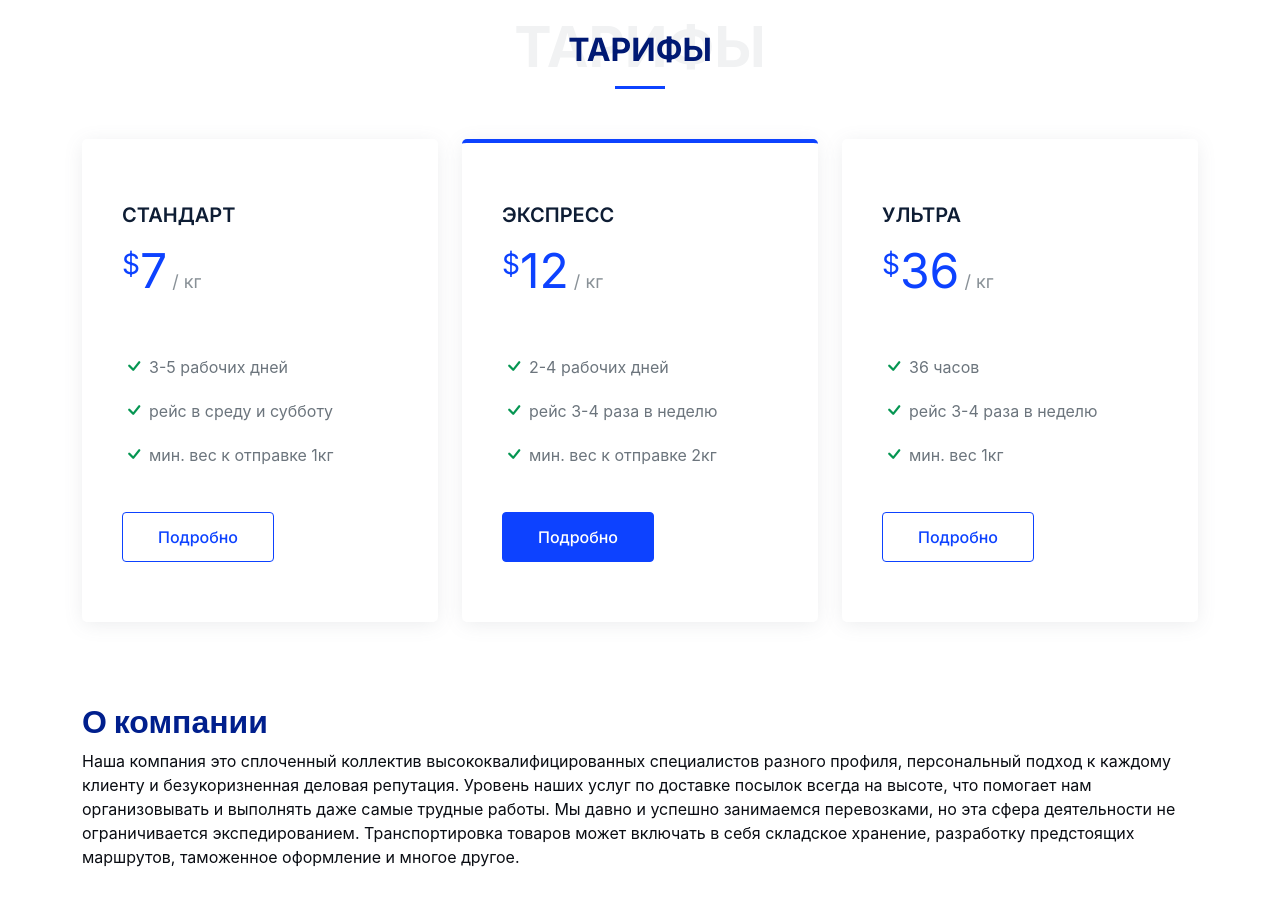
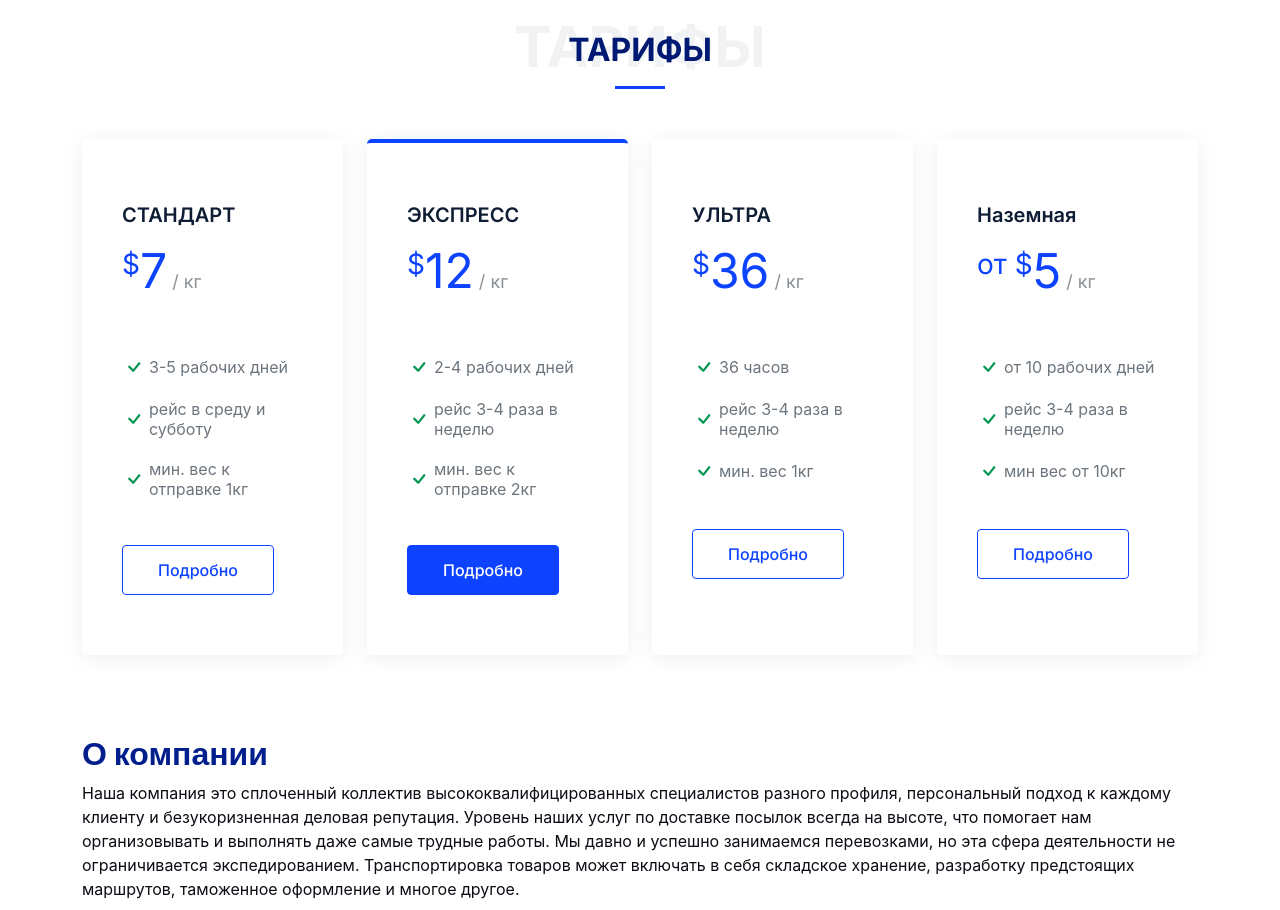
Before and after one commit to aashurov/EDSystems.Landing, a React (Create React App) app: page / in a window 1280 px wide. Shown: the part 1340-2250 px from the top of the page. Built offline with nearby package versions, Linux system fonts and the light colour scheme; no server answers.

Commit message:
Changes committed: Mon Aug 28 23:20:12 +05 2023 from Azizs-MacBook-Pro.local

```diff
--- a/src/pages/Index.tsx
+++ b/src/pages/Index.tsx
@@ -134,7 +134,7 @@ function Index(){
             </div>
 
             <div className="row gy-4">
-                <div className="col-lg-4 aos-init aos-animate" data-aos="fade-up" data-aos-delay="100">
+                <div className="col-lg-3 aos-init aos-animate" data-aos="fade-up" data-aos-delay="100">
                     <div className="pricing-item">
                         <h3>СТАНДАРТ</h3>
                         <h4><sup>$</sup>7<span> / кг</span></h4>
@@ -147,7 +147,7 @@ function Index(){
                     </div>
                 </div>
 
-                <div className="col-lg-4 aos-init aos-animate" data-aos="fade-up" data-aos-delay="200">
+                <div className="col-lg-3 aos-init aos-animate" data-aos="fade-up" data-aos-delay="200">
                     <div className="pricing-item featured">
                         <h3>ЭКСПРЕСС</h3>
                         <h4><sup>$</sup>12<span> / кг</span></h4>
@@ -160,7 +160,7 @@ function Index(){
                     </div>
                 </div>
 
-                <div className="col-lg-4 aos-init aos-animate" data-aos="fade-up" data-aos-delay="300">
+                <div className="col-lg-3 aos-init aos-animate" data-aos="fade-up" data-aos-delay="300">
                     <div className="pricing-item">
                         <h3>УЛЬТРА</h3>
                         <h4><sup>$</sup>36<span> / кг</span></h4>
@@ -168,6 +168,19 @@ function Index(){
                             <li><i className="bi bi-check"></i> 36 часов</li>
                             <li><i className="bi bi-check"></i> рейс 3-4 раза в неделю</li>
                             <li><i className="bi bi-check"></i> мин. вес 1кг</li>
+                        </ul>
+                        <a href="/pricing" className="buy-btn">Подробно</a>
+                    </div>
+                </div>
+
+                <div className="col-lg-3 aos-init aos-animate" data-aos="fade-up" data-aos-delay="300">
+                    <div className="pricing-item">
+                        <h3>Наземная</h3>
+                        <h4><sup>от $</sup>5<span> / кг</span></h4>
+                        <ul>
+                            <li><i className="bi bi-check"></i> от 10 рабочих дней</li>
+                            <li><i className="bi bi-check"></i> рейс 3-4 раза в неделю</li>
+                            <li><i className="bi bi-check"></i> мин вес от 10кг</li>
                         </ul>
                         <a href="/pricing" className="buy-btn">Подробно</a>
                     </div>
```
